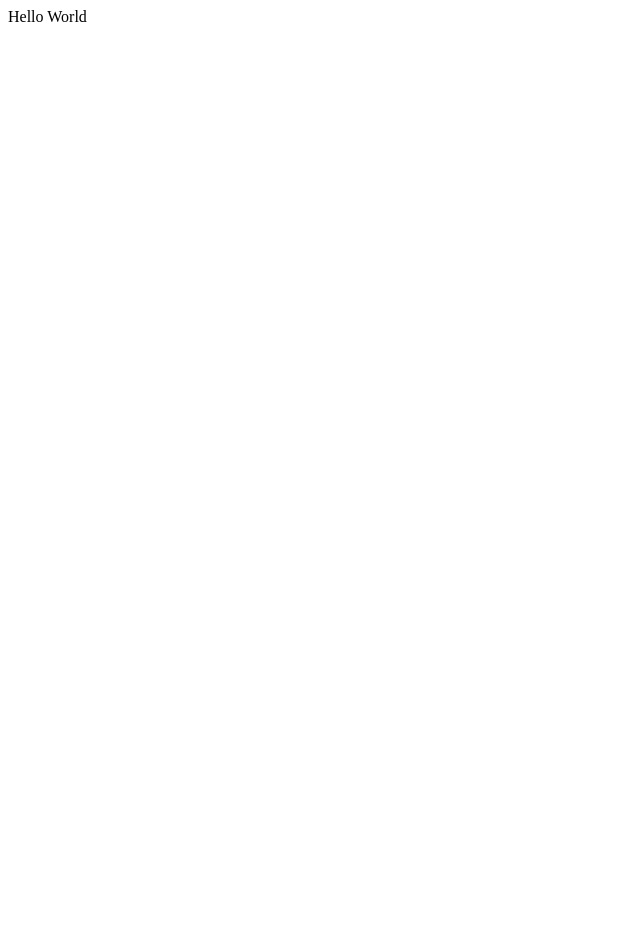
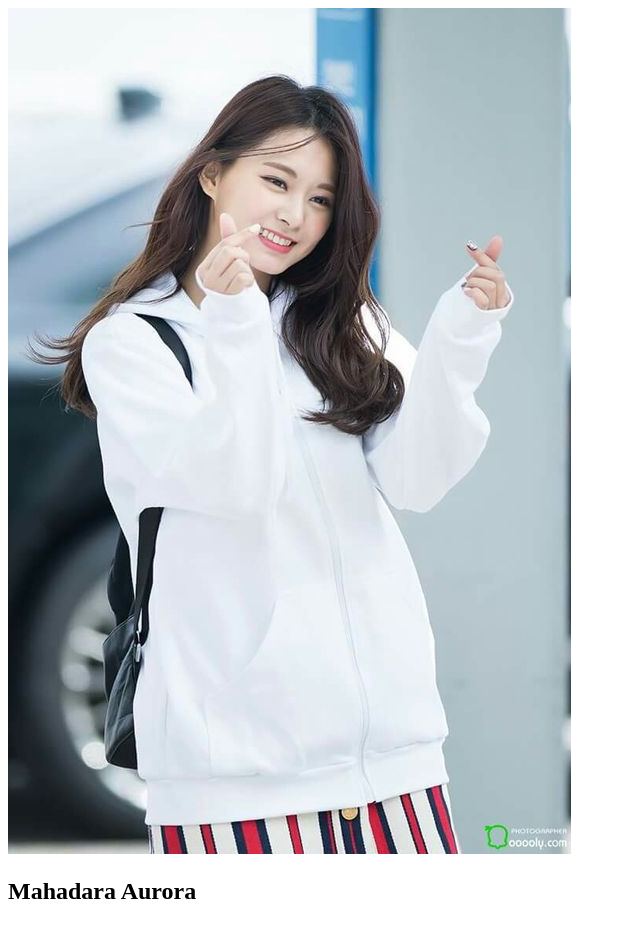
Before and after one commit to mahadarawr/my-repo-from-remote, a plain HTML site: page index.html in a window 1280 px wide. Shown: the whole page, without its empty margins (0-640 px from the left). Before the commit the page ends 800 px from the top, so only its background shows below. Drawn offline with Linux system fonts and the light colour scheme.

Commit message:
Changed Hello world with img and h2 to display simple profile data. Image file added in the folder images and used as resource in the img element in index.html file.

```diff
--- a/index.html
+++ b/index.html
@@ -2,9 +2,10 @@
 <html>
     <head>
     </head>
-
     <body>
-Hello World
-    </body>
-
+    <div>
+    <img src="images/tzuyu.jpg" alt="profile image" />
+    <h2>Mahadara Aurora</h2>
+</div>
+</body>
 </html>
```
Also changed, not shown: images/tzuyu.jpg (added).
